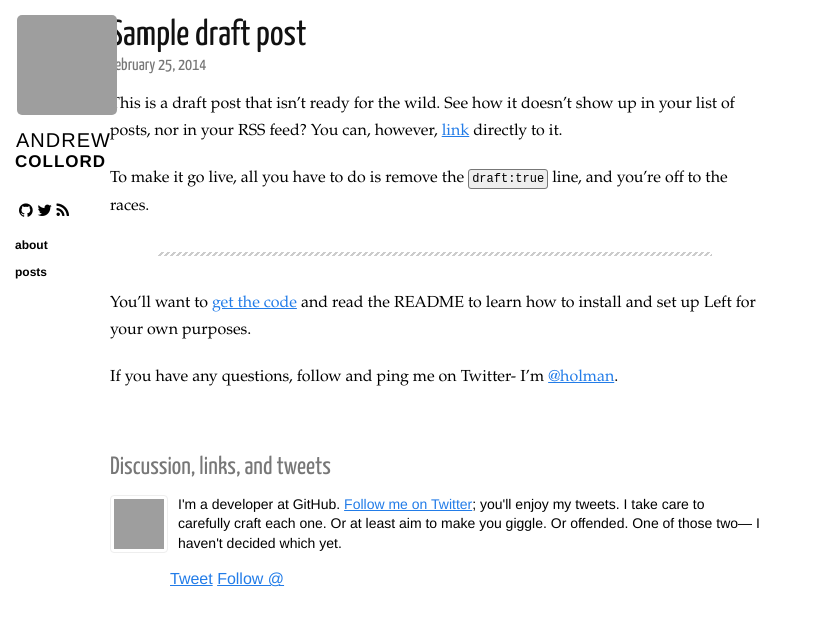
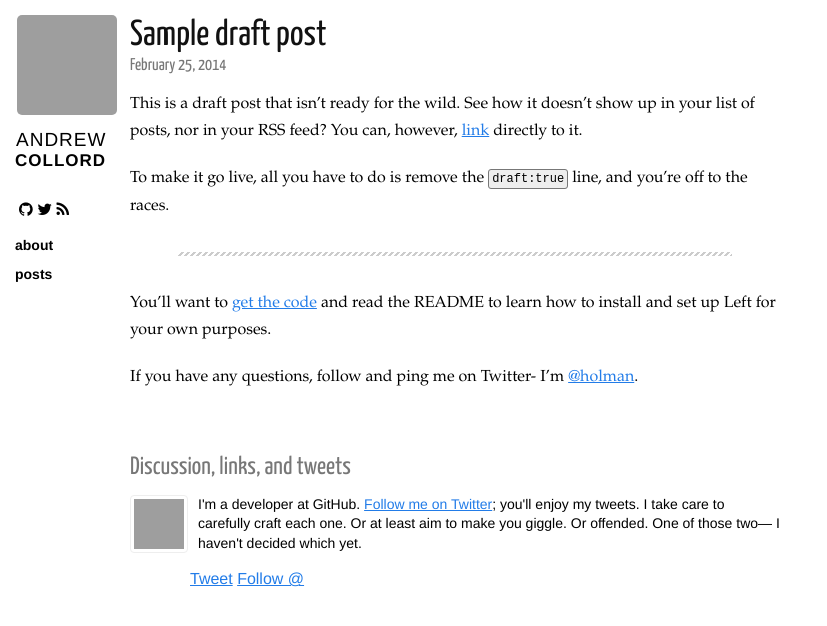
Before and after one commit to acollord/acollord.github.io, a Jekyll site: the page built from _posts/2014-02-25-draft.markdown, in a window 1280 px wide. Shown: the top 626 px of the page, without its empty margins (0-827 px from the left). Built offline with Jekyll 4.4.1, drawn with Linux system fonts in a browser that asks for light colours; nearby versions of some CDN libraries; Markdown is read by kramdown in place of the engine named in the settings; comment, search, counter and statistics services are not loaded; grey boxes are pictures that could not be loaded.

Commit message:
Update base.css

```diff
--- a/css/base.css
+++ b/css/base.css
@@ -27,7 +27,7 @@ a {
     margin: 10px 0 30px 0; }
     .sidebar .name #fname {
       padding-left: 1px;
-      font-size: 20px;
+      font-size: 19px;
       letter-spacing: 1px;
       color: black; }
     .sidebar .name #lname {
@@ -50,7 +50,7 @@ a {
       padding: 3px 0;
       color: black;
       font-weight: bold;
-      font-size: 12px;
+      font-size: 14px;
       display: block; }
       .sidebar .sections a:hover {
         color: #227ce8; }
@@ -63,7 +63,7 @@ a {
 
 .content {
   max-width: 650px;
-  margin-left: 110px;
+  margin-left: 130px;
   margin-right: 20px;
   margin-bottom: 50px; }
   .content h1 {
```
